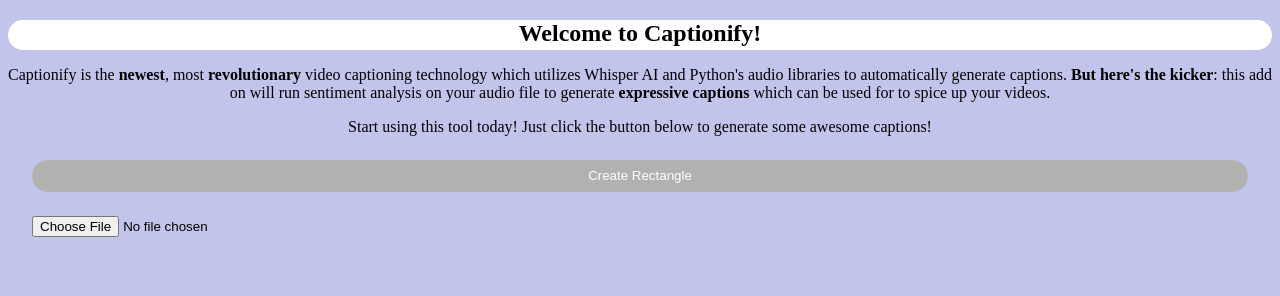
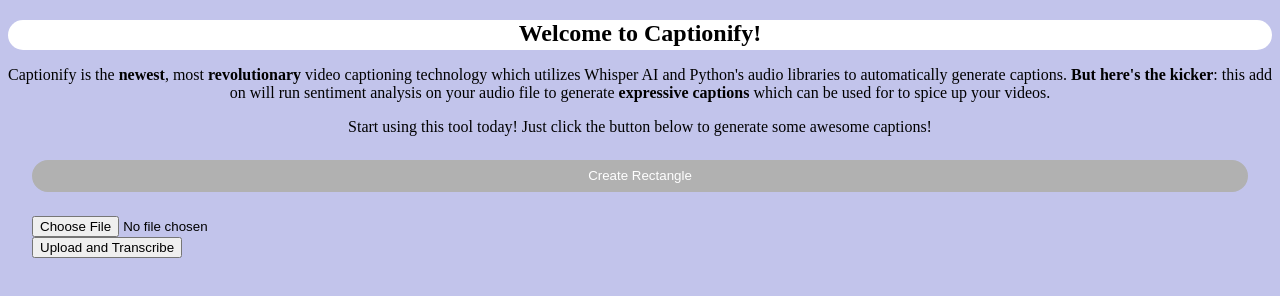
Before and after one commit to tiffiyyy/captionify, a website with bundled scripts: page src/index.html in a window 1280 px wide. Built offline with nearby package versions, Linux system fonts and the light colour scheme.

Commit message:
perl and html stuff, linus 8:29 pm

```diff
--- a/src/index.html
+++ b/src/index.html
@@ -74,7 +74,11 @@
             </div>
             <!-- Start of Linus HTML Code // Last Updated: 4:30 pm -->
             <div class="container">
-                <input type="file" id="video-upload" accept="video/*" />
+                <form method="POST" enctype="multipart/form-data" action ="/upload"><!--sends data inside of form to /upload-->
+                    <input type="file" id="video-upload" accept="video/*" />
+                    <br>
+                    <input type="submit" value = "Upload and Transcribe">
+                </form>
             </div>
             <div style = "text-align: center">
             <p id = "file-name"></p>
--- a/src/ui/index.js
+++ b/src/ui/index.js
@@ -23,6 +23,7 @@
     const selectedFile = event.target.files[0];
         console.log(selectedFile);
 
+
         if (selectedFile) {
             fileNameDisplay.textContent = `Selected Video: ${selectedFile.name}`;
           } else {
```
